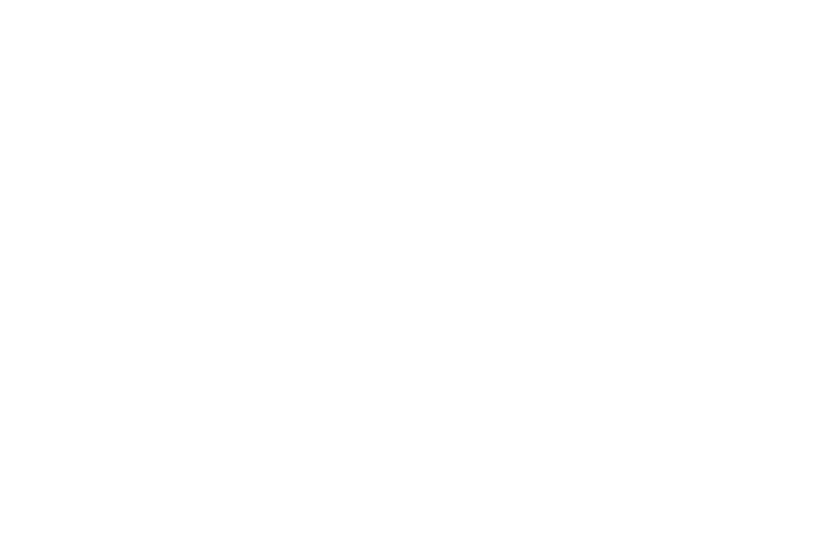
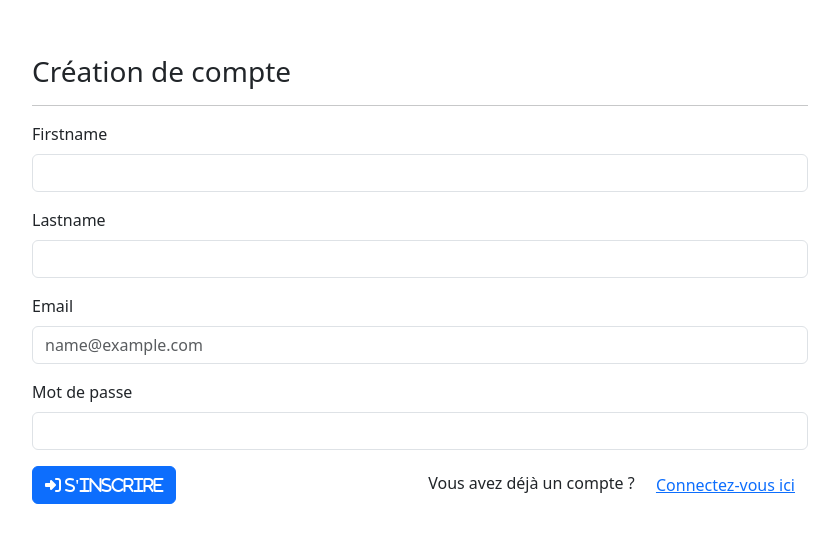
Before and after one commit to freddy-guen/book-social-network, an Angular app in the folder book-social-network-ui/: page /register in a window 1280 px wide. Before the commit this address led to /. Shown: the part 137-680 px from the top of the page, without its empty margins (220-1059 px from the left). Built offline with nearby package versions, Linux system fonts and the light colour scheme.

Commit message:
Implémentation de la page d'inscription

```diff
--- a/book-social-network-ui/src/app/app.routes.ts
+++ b/book-social-network-ui/src/app/app.routes.ts
@@ -1,9 +1,14 @@
 import { Routes } from '@angular/router';
 import {LoginComponent} from './pages/login/login.component';
+import {RegisterComponent} from './pages/register/register.component';
 
 export const routes: Routes = [
   {
     path: 'login',
     component: LoginComponent
+  },
+  {
+    path: 'register',
+    component: RegisterComponent
   }
 ];
--- /dev/null
+++ b/book-social-network-ui/src/app/pages/register/register.component.html
@@ -0,0 +1,40 @@
+<div class="container-fluid car login-container">
+  <h3>Création de compte</h3>
+  <hr>
+
+  <div class="alert alert-danger" role="alert" *ngIf="errorMessage.length">
+    <p *ngFor="let message of errorMessage">{{ message }}</p>
+  </div>
+
+  <div class="mb-3">
+    <label for="firstname" class="form-label" >Firstname</label>
+    <input [(ngModel)]="registerRequest.firstname" type="text" class="form-control" id="firstname">
+  </div>
+  <div class="mb-3">
+    <label for="lastname" class="form-label" >Lastname</label>
+    <input [(ngModel)]="registerRequest.lastname" type="text" class="form-control" id="lastname">
+  </div>
+
+  <div class="mb-3">
+    <label for="email" class="form-label" >Email</label>
+    <input [(ngModel)]="registerRequest.email" type="email" class="form-control" id="email" placeholder="name@example.com">
+  </div>
+  <div class="mb-3">
+    <label for="password" class="form-label">Mot de passe</label>
+    <input [(ngModel)]="registerRequest.password" type="password" class="form-control" id="password">
+  </div>
+
+  <div class="d-flex justify-content-between mb-3">
+    <button type="button" class="btn btn-primary" (click)="register()">
+      <em class="fas fa-sign-in-alt">&nbsp;S'inscrire</em>
+    </button>
+
+    <!-- Option pour basculer à la page de connexion dépuis l'écran d'inscription -->
+    <div>
+      Vous avez déjà un compte ?&nbsp;
+      <button type="button" class="btn btn-link" (click)="login()">
+        Connectez-vous ici
+      </button>
+    </div>
+  </div>
+</div>
--- /dev/null
+++ b/book-social-network-ui/src/app/pages/register/register.component.ts
@@ -0,0 +1,54 @@
+import { Component } from '@angular/core';
+import {RegistrationRequest} from '../../services/models/registration-request';
+import {NgForOf, NgIf} from '@angular/common';
+import {FormsModule, ReactiveFormsModule} from '@angular/forms';
+import {Router} from '@angular/router';
+import {AuthenticationService} from '../../services/services/authentication.service';
+
+@Component({
+  selector: 'app-register',
+  imports: [
+    NgForOf,
+    NgIf,
+    ReactiveFormsModule,
+    FormsModule
+  ],
+  templateUrl: './register.component.html',
+  styleUrl: './register.component.scss'
+})
+export class RegisterComponent {
+
+  registerRequest: RegistrationRequest = {
+    email : '',
+    firstname : '',
+    lastname : '',
+    password : ''
+  };
+  errorMessage : Array<string> = [];
+
+  constructor(
+    private router : Router,
+    private authService : AuthenticationService
+  ) {
+  }
+
+  register()
+  {
+    this.errorMessage = [];
+    this.authService.register(({
+      body : this.registerRequest
+    })).subscribe({
+      next : () => {
+        this.router.navigate(['activate-account']);
+      },
+      error : (err) => {
+        this.errorMessage = err.error.validationErrors;
+      }
+    })
+  }
+
+  login()
+  {
+    this.router.navigate(['login']);
+  }
+}
```
Also changed, not shown: book-social-network-ui/src/app/pages/register/register.component.scss (added), 2 other files (tests, documents, lock files or other folders).
